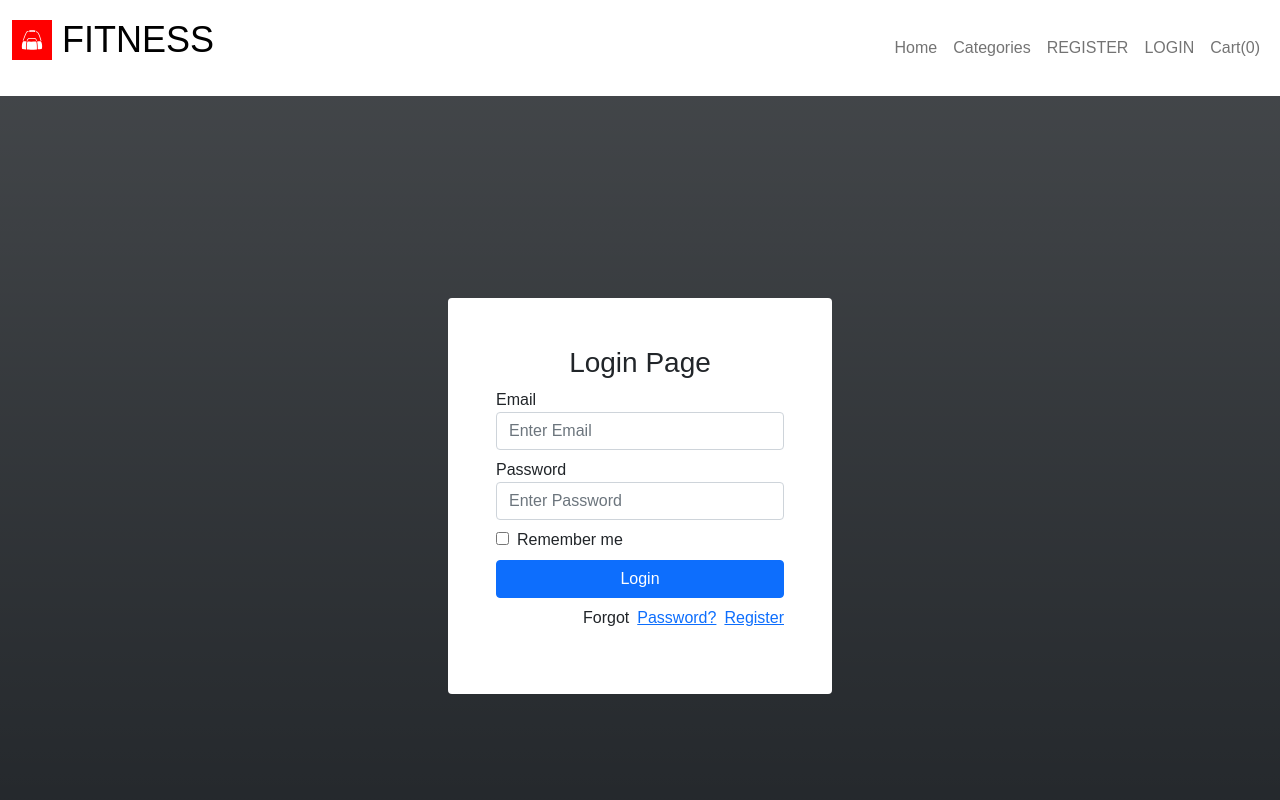
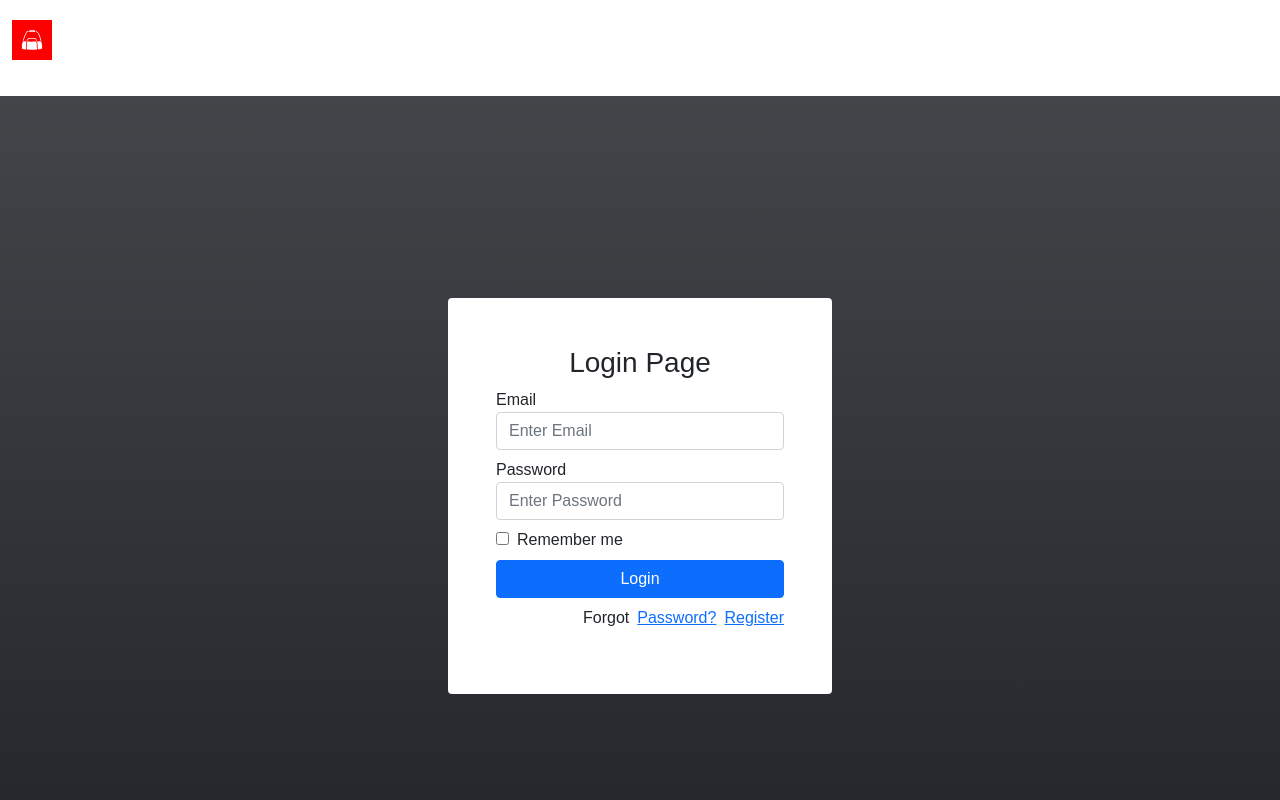
Before and after one commit to muzammildalia/tracking-app-mern, a React (Create React App) app in the folder client/: page /login in a window 1280 px wide. Shown: the top 800 px of the page. Built offline with nearby package versions, Linux system fonts and the light colour scheme.

Commit message:
userprofile added

```diff
--- a/client/src/App.js
+++ b/client/src/App.js
@@ -13,6 +13,7 @@ import Dashboard from './pages/user/Dashboard';
 import PrivateRoute from './components/Routes/Private.js';
 import ForgotPassword from './pages/Auth/ForgotPassword';
 import Activity from './pages/user/Activity';
+import Profile from './pages/user/Profile';
 
 const App = () => {
   return (
@@ -24,6 +25,9 @@ const App = () => {
         </Route>
         <Route path="/activity" element={<PrivateRoute />}>
           <Route path="" element={<Activity />} />
+        </Route>
+        <Route path="/profile" element={<PrivateRoute />}>
+          <Route path="" element={<Profile />} />
         </Route>
         <Route path="/register" element={<Register />} />
         <Route path="/forgot-password" element={<ForgotPassword />} />
--- a/client/src/components/layouts/Header.js
+++ b/client/src/components/layouts/Header.js
@@ -19,45 +19,51 @@ const Header = () => {
     }
     return (
         <div>
-            <nav class="navbar navbar-expand-lg navbar-light">
-                <div class="container-fluid">
-                    <button class="navbar-toggler" type="button" data-bs-toggle="collapse" data-bs-target="#navbarTogglerDemo01" aria-controls="navbarTogglerDemo01" aria-expanded="false" aria-label="Toggle navigation">
-                        <span class="navbar-toggler-icon"></span>
+            <nav className="navbar navbar-expand-lg navbar-dark">
+                <div className="container-fluid">
+                    <button className="navbar-toggler" type="button" data-bs-toggle="collapse" data-bs-target="#navbarTogglerDemo01" aria-controls="navbarTogglerDemo01" aria-expanded="false" aria-label="Toggle navigation">
+                        <span className="navbar-toggler-icon"><Logo /></span>
                     </button>
-                    <div class="collapse navbar-collapse" id="navbarTogglerDemo01">
+                    <div className="collapse navbar-collapse" id="navbarTogglerDemo01">
 
-                        <Link to='/' class="navbar-brand" ><Logo /></Link>
+                        <Link to='/' className="navbar-brand" ><Logo /></Link>
 
 
-                        <ul class="navbar-nav ms-auto mb-2 mb-lg-0">
-                            <li class="nav-item">
-                                <Link to='/' class="nav-link" >Home</Link>
+                        <ul className="navbar-nav ms-auto mb-2 mb-lg-0">
+                            <li className="nav-item">
+                                <Link to='/' className="nav-link" >Home</Link>
                             </li>
-                            <li class="nav-item">
-                                <Link to='/category' class="nav-link" >Categories</Link>
+                            <li className="nav-item">
+                                <Link to='/category' className="nav-link" >Categories</Link>
                             </li>
                             {
                                 !auth.user ?
                                     (
                                         <>
-                                            <li class="nav-item">
-                                                <Link to='/register' class="nav-link" >REGISTER</Link>
+                                            <li className="nav-item">
+                                                <Link to='/register' className="nav-link" >REGISTER</Link>
                                             </li>
-                                            <li class="nav-item">
-                                                <Link to='/login' class="nav-link" href="#">LOGIN</Link>
+                                            <li className="nav-item">
+                                                <Link to='/login' className="nav-link" href="#">LOGIN</Link>
                                             </li>
                                         </>
                                     ) : (
                                         <>
-                                            <li class="nav-item">
-                                                <Link to='/login' onClick={handleLogout} class="nav-link" href="#">LOGOUT</Link>
+                                            <li className="nav-item dropdown">
+                                                <Link className="nav-link dropdown-toggle" href="#" role="button" data-bs-toggle="dropdown" aria-expanded="false">
+                                                    {auth.user?.name}
+                                                </Link>
+                                                <ul className="dropdown-menu">
+                                                    <li><Link to='/profile' className="dropdown-item" >Profile</Link></li>
+                                                    <li><Link to='/activity' className="dropdown-item" >Add Activity</Link></li>
+                                                </ul>
+                                            </li>
+                                            <li className="nav-item">
+                                                <Link to='/login' onClick={handleLogout} className="nav-link" href="#">LOGOUT</Link>
                                             </li>
                                         </>
                                     )
                             }
-                            <li class="nav-item">
-                                <Link to='/cart' class="nav-link" href="#">Cart(0)</Link>
-                            </li>
                         </ul>
 
                     </div>
--- a/client/src/components/reusable/Logo.js
+++ b/client/src/components/reusable/Logo.js
@@ -32,5 +32,5 @@ const Img = styled.p`
 `;
 const Title = styled.p`
   font-size: 36px;
-  color: black;
+  color: white;
 `;
--- a/client/src/index.css
+++ b/client/src/index.css
@@ -1,4 +1,4 @@
-*{
+* {
   margin: 0;
   padding: 0;
   box-sizing: border-box;
@@ -17,3 +17,19 @@
 .slide:focus {
   box-shadow: inset 6.5em 0 0 0 var(--hover);
 }
+
+.dropdown .dropdown-menu {
+  background-color: transparent;
+
+}
+
+.dropdown-item {
+  color: white;
+}
+
+.dropdown-item:focus,
+.dropdown-item:hover {
+  background-color: transparent;
+  border: 1px solid white;
+  color: white;
+}
--- /dev/null
+++ b/client/src/pages/user/Profile.js
@@ -0,0 +1,11 @@
+import React from 'react'
+
+const Profile = () => {
+    return (
+        <div>
+            <h1>User Profile</h1>
+        </div>
+    )
+}
+
+export default Profile
```
Also changed, not shown: 1 other file (tests, documents, lock files or other folders). Lines whose indentation alone changed are shown as unchanged.
